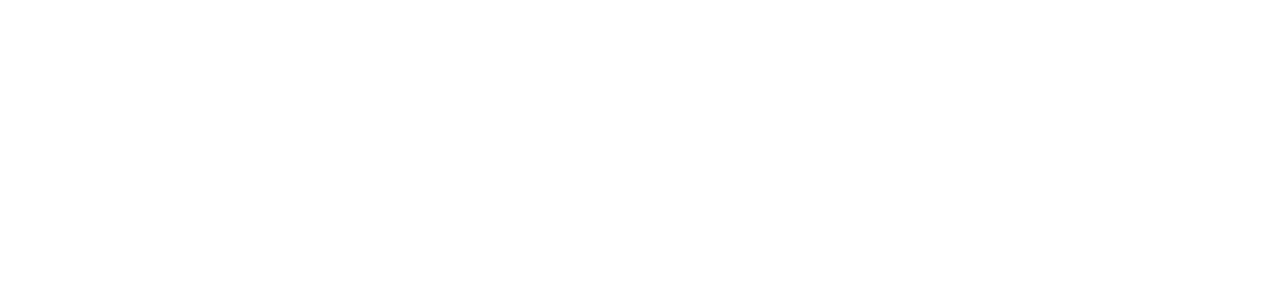
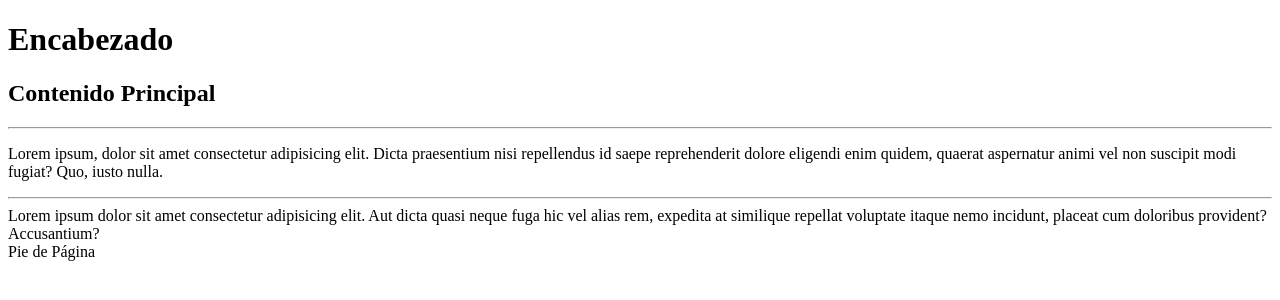
Before and after one commit to franlop24/GitHubColabora, a plain HTML site: page index.html in a window 1280 px wide. Drawn offline with Linux system fonts and the light colour scheme.

Commit message:
agregando elementos a la pagina

```diff
--- a/index.html
+++ b/index.html
@@ -6,6 +6,18 @@
     <title>Colabora</title>
 </head>
 <body>
-
+    <header>
+        <h1>Encabezado</h1>
+    </header>
+    <main class="container">
+        <h2>Contenido Principal</h2>
+        <hr>
+        <p>Lorem ipsum, dolor sit amet consectetur adipisicing elit. Dicta praesentium nisi repellendus id saepe reprehenderit dolore eligendi enim quidem, quaerat aspernatur animi vel non suscipit modi fugiat? Quo, iusto nulla.</p>
+        <hr>
+        Lorem ipsum dolor sit amet consectetur adipisicing elit. Aut dicta quasi neque fuga hic vel alias rem, expedita at similique repellat voluptate itaque nemo incidunt, placeat cum doloribus provident? Accusantium?
+    </main>
+    <footer>
+        Pie de Página
+    </footer>
 </body>
 </html>
```
